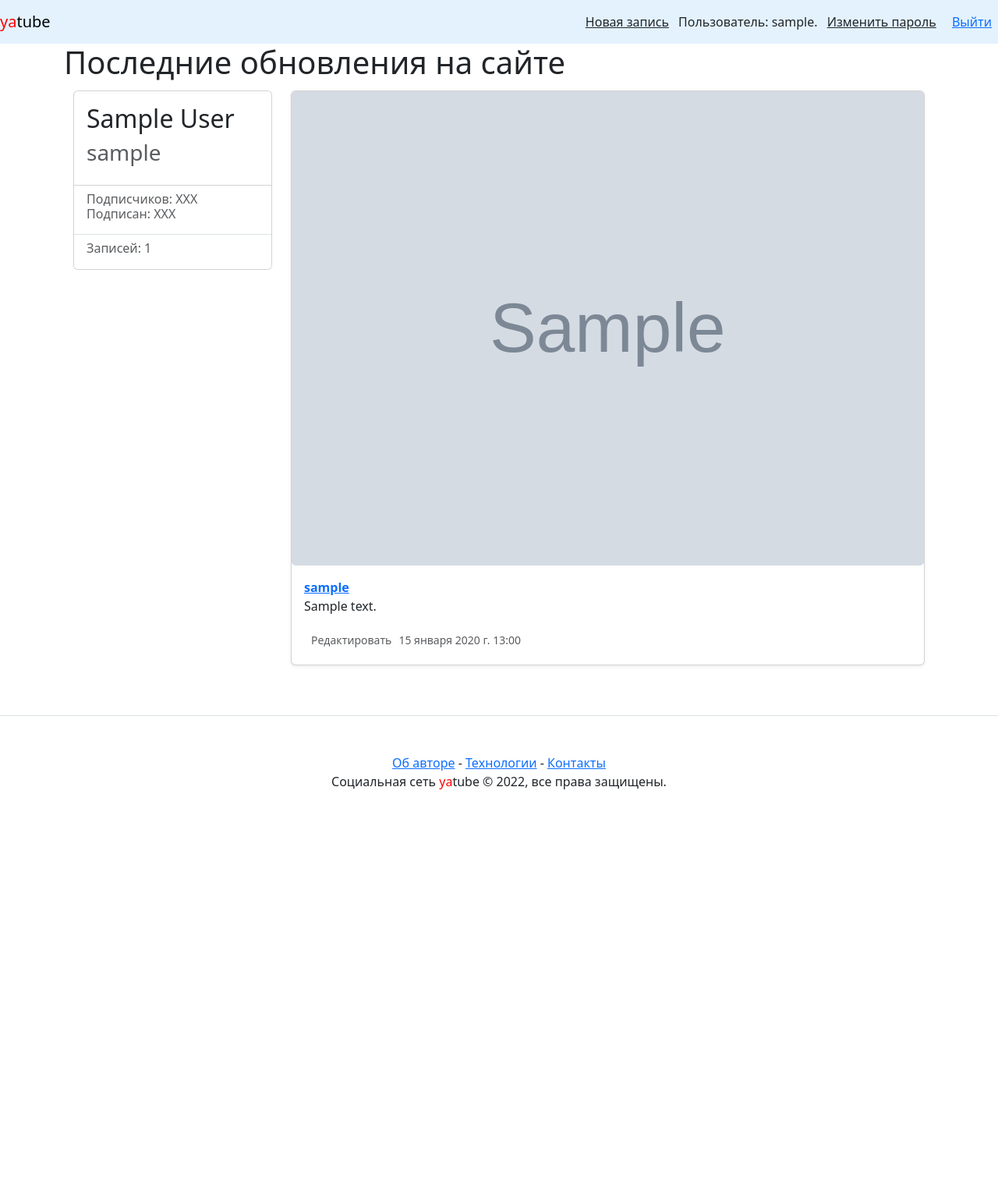
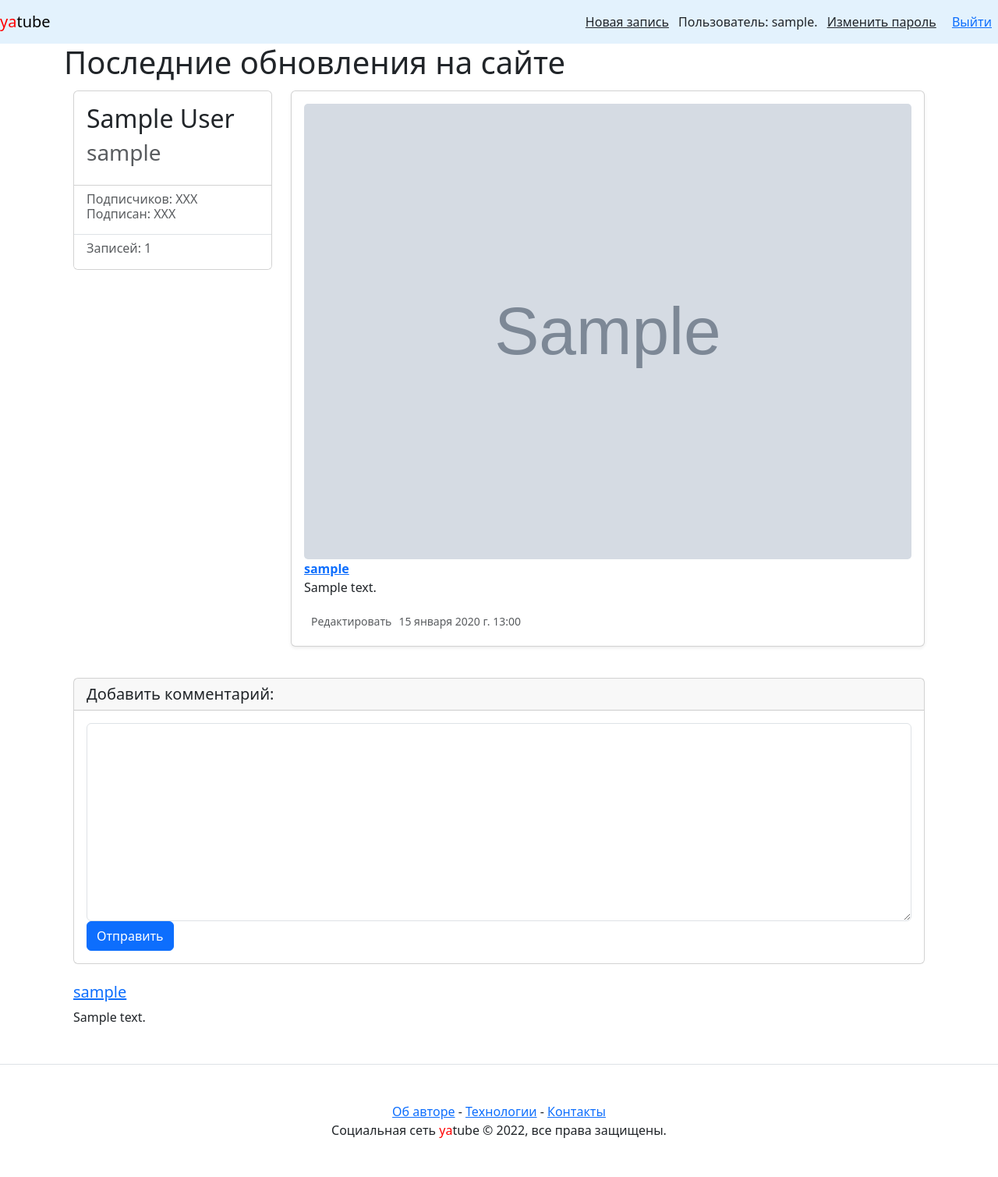
Before and after one commit to udinilya/yatube, a Django app: a page that uses templates/post.html in a window 1280 px wide. Shown: the whole page at 78% size. Before the commit the page ends 1012 px from the top, so only its background shows below. Run offline with Django 4.2, Linux system fonts and the light colour scheme; a user stored in the database is signed in; tables that the repository leaves empty hold one stand-in row (values such as "Sample post"); grey boxes marked "Sample" are stand-in pictures; some libraries are stand-ins or nearby versions.

Commit message:
add comments to post

```diff
--- a/posts/forms.py
+++ b/posts/forms.py
@@ -1,6 +1,6 @@
 from django.forms import ModelForm
 from django import forms
-from .models import Post
+from .models import Post, Comment
 
 
 class PostForm(ModelForm):
@@ -14,3 +14,9 @@ class PostForm(ModelForm):
         if not group.exists():
             raise forms.ValidationError('Такой группы не существует')
         return data
+
+
+class CommentForm(ModelForm):
+    class Meta:
+        model = Comment
+        fields = ['text']
--- a/posts/models.py
+++ b/posts/models.py
@@ -22,3 +22,13 @@ class Post(models.Model):
 
     def __str__(self):
         return self.text
+
+
+class Comment(models.Model):
+    post = models.ForeignKey(Post, on_delete=models.CASCADE, related_name='comments')
+    author = models.ForeignKey(User, on_delete=models.CASCADE, related_name='comments')
+    text = models.TextField()
+    created = models.DateTimeField(auto_now_add=True)
+
+    def __str__(self):
+        return self.text
--- a/posts/urls.py
+++ b/posts/urls.py
@@ -6,6 +6,7 @@ urlpatterns = [
     path('<str:username>', views.profile, name='profile'),
     path('<str:username>/<int:post_id>/', views.post_view, name='post'),
     path('<str:username>/<int:post_id>/edit/', views.post_edit, name='post_edit'),
+    path('<str:username>/<int:post_id>/comment/', views.add_comment, name='add_comment'),
     path('morning/', views.morning),
     path('group/<slug>/', views.group_posts),
     path('new/', views.new_post, name='new_post'),
--- a/posts/views.py
+++ b/posts/views.py
@@ -1,8 +1,8 @@
 from django.core.paginator import Paginator
-from django.shortcuts import render, get_object_or_404, redirect
+from django.shortcuts import render, get_object_or_404, redirect, reverse
 import datetime
-from .models import Post, Group
-from .forms import PostForm
+from .models import Post, Group, Comment
+from .forms import PostForm, CommentForm
 from users.forms import User
 
 
@@ -62,7 +62,9 @@ def profile(request, username):
 def post_view(request, username, post_id):
     user = get_object_or_404(User, username=username)
     post = get_object_or_404(Post, author=user, id=post_id)
-    return render(request, 'post.html', {'post': post})
+    comments = post.comments.order_by('-created').all()
+    form = CommentForm()
+    return render(request, 'post.html', {'post': post, 'comments': comments, 'form': form})
 
 
 def post_edit(request, username, post_id):
@@ -82,6 +84,25 @@ def post_edit(request, username, post_id):
     return render(request, 'new_post.html', {'form': form, 'post': post})
 
 
+def add_comment(request, username, post_id):
+    user = get_object_or_404(User, username=username)
+    post = get_object_or_404(Post, author=user, id=post_id)
+
+    if request.method == 'POST':
+        form = CommentForm(request.POST)
+        if form.is_valid():
+            new_comment = Comment(text=form.cleaned_data['text'])
+            new_comment.author = request.user
+            new_comment.post = post
+            new_comment.save()
+            return redirect('post', username, post_id)
+        else:
+            form = CommentForm()
+        return render(request, 'comments.html', {'form': form})
+    form = CommentForm()
+    return render(request, 'comments.html', {'form': form, 'user': user, 'post': post})
+
+
 def page_not_found(request, exception):
     return render(request, 'misc/404.html', {'path': request.path}, status=404)
 
--- /dev/null
+++ b/templates/comments.html
@@ -0,0 +1,36 @@
+{% load user_filters %}
+
+{% if user.is_authenticated %}
+<div class="card my-4">
+    <form
+        action="{% url 'add_comment' post.author.username post.id %}"
+        method="post">
+        {% csrf_token %}
+        <h5 class="card-header">Добавить комментарий:</h5>
+        <div class="card-body">
+        <form>
+            <div class="form-group">
+            {{ form.text|addclass:"form-control" }}
+            </div>
+            <button type="submit" class="btn btn-primary">Отправить</button>
+        </form>
+        </div>
+    </form>
+</div>
+{% endif %}
+
+<!-- Комментарии -->
+{% for item in items %}
+<div class="media mb-4">
+<div class="media-body">
+    <h5 class="mt-0">
+    <a
+        href="{% url 'profile' item.author.username %}"
+        name="comment_{{ item.id }}"
+        >{{ item.author.username }}</a>
+    </h5>
+    {{ item.text }}
+</div>
+</div>
+
+{% endfor %}
--- a/templates/post.html
+++ b/templates/post.html
@@ -3,6 +3,7 @@
 {% block title %}Последние обновления на сайте{% endblock %}
 {% block header %}Последние обновления на сайте{% endblock %}
 {% block content %}
+
 {% load thumbnail %}
 
 <main role="main" class="container">
@@ -38,11 +39,13 @@
 
                 <div class="card mb-3 mt-1 shadow-sm">
 
-                    {% thumbnail post.image '960x339' crop="center" upscale=True as im %}
-                        <img class="card-img" src="{{ im.url }}">
-
                     <div class="card-body">
                         <p class="card-text">
+
+                        {% thumbnail post.image '960x339' crop="center" upscale=True as im %}
+                        <img class="card-img" src="{{ im.url }}">
+                        {% endthumbnail %}
+
                             <a href= "/{{ user.username }}">
                             <strong class="d-block text-gray-dark">{{ post.author }}</strong></a>
                                 {{ post.text }}
@@ -59,7 +62,8 @@
         </div>
     </div>
 
-{% endthumbnail %}
+{% include 'comments.html' with items=comments %}
+
 {% endblock %}
 
 </main>
```
Also changed, not shown: posts/admin.py (+11 -1 lines).
